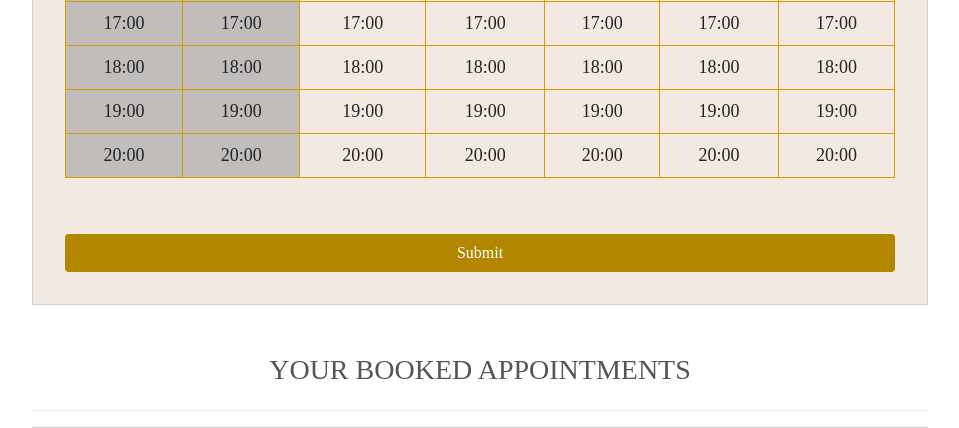
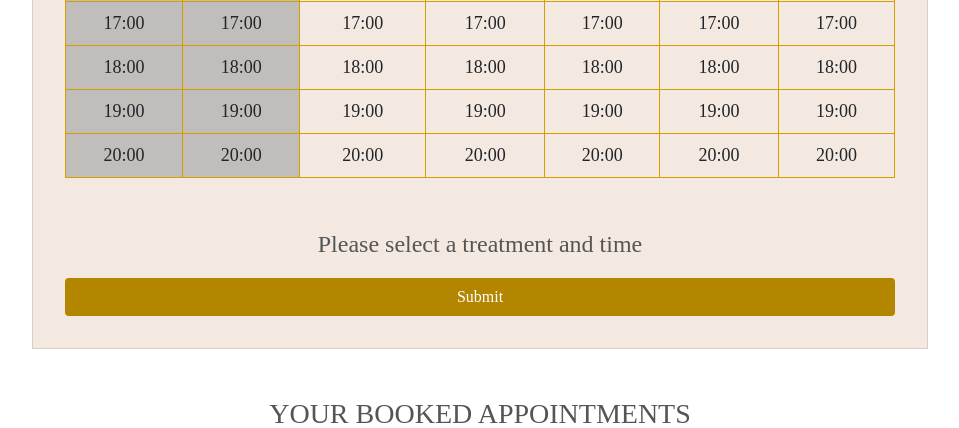
Before and after one commit to DouniaBK/earth-hammam, a Django app: page /booking/ in a window 1280 px wide. Shown: the part 1105-1533 px from the top of the page, without its empty margins (160-1119 px from the left). Run offline with Django 3.2, Linux system fonts and the light colour scheme; data that the repository does not hold is empty; parts of the project's set-up code (start-up, migrations or seed data) failed here and were passed over; some libraries are stand-ins or nearby versions; some web fonts are replaced.

Commit message:
add: improve booking workflow

```diff
--- a/booking/static/script/booking.js
+++ b/booking/static/script/booking.js
@@ -1,3 +1,7 @@
+
+var selectedService = null
+var selectedDate = null
+var selectedTime = null
 
 function onClickCallback(d, t, id, hours_str) {
     console.log("onClickCallback", id, hours_str)
@@ -7,8 +11,13 @@ function onClickCallback(d, t, id, hours_str) {
     date.value = d
     time.value = `${t}:00:00`
 
+    selectedDate = date.value
+    selectedTime = `${t}:00`
+
     // Color in the clicked element
     // Uncolor all others
+
+    console.log("onClickCallback", date.value, time.value)
 
     var hours = JSON.parse(hours_str)
 
@@ -21,15 +30,16 @@ function onClickCallback(d, t, id, hours_str) {
         }
       }
 
-    // Color the element pink
+    // Color the element
     const elem = document.getElementById(id);
     elem.style.backgroundColor = 'rgb(255 255 255 / 76%)';
+    updateFeedbackText();
 }
 
 function onTypeClickCallback(type, treatment_ids) {
-    const date = document.getElementById("id_service")
+    const service_selector = document.getElementById("id_service")
 
-    date.value = type
+    service_selector.value = type
 
     for (idx in treatment_ids) {
         const elem1 = document.getElementById(`hover_mask_${treatment_ids[idx]}`);
@@ -39,11 +49,22 @@ function onTypeClickCallback(type, treatment_ids) {
         elem2.style.visibility = 'hidden';
     }
 
-
     const elem1 = document.getElementById(`hover_mask_${type}`);
     elem1.style.backgroundColor = '#ffffff3d';
 
     const elem2 = document.getElementById(`checkmark_${type}`);
     elem2.style.visibility = 'visible';
 
+    selectedService = service_selector.options[service_selector.selectedIndex].text
+
+    updateFeedbackText();
 }
+
+function updateFeedbackText() {
+
+    var paragraph = document.getElementById("booking_feedback");
+
+    if (selectedService !== null && selectedDate !== null && selectedTime !== null) {
+        paragraph.innerHTML = `You selected the ${selectedService} treatment at ${selectedTime} on ${selectedDate}`;
+    }
+}
--- a/booking/templates/booking/booking.html
+++ b/booking/templates/booking/booking.html
@@ -118,7 +118,11 @@
                             {{ form }}
                         </div>
                     </div>
-                    <br />
+
+                    <div id="booking_feedback" class="booking_feedback">
+                        Please select a treatment and time
+                    </div>
+
                     <input type="submit" class="btn btn-scheduler text-white btn-form-large" value="Submit">
                 </form>
             </div>
@@ -155,6 +159,7 @@
                     </tbody>
                 </table>
             </div>
+            <script type="text/javascript" src="{% static 'script/booking.js' %}"></script>
 </div>
 
 
@@ -164,7 +169,6 @@
 <!-- Footer goes here-->
 {% include 'includes/footer.html' %}
 
-<script type="text/javascript" src="{% static 'script/booking.js' %}"></script>
 <script src="https://code.jquery.com/jquery-2.1.3.min.js"></script>
 <script src="http://maxcdn.bootstrapcdn.com/bootstrap/3.3.1/js/bootstrap.min.js"></script>
 
--- a/static/base.css
+++ b/static/base.css
@@ -433,9 +433,14 @@ footer {
 
 /* Booking */
 .booking_form {
-
     display: flex;
     flex-direction: column;
+}
+
+.booking_feedback {
+    text-align: center;
+    margin: 1rem;
+    font-size: x-large;
 }
 
 .table {
@@ -466,7 +471,7 @@ footer {
 
 .table .thead-light th {
     color: #495057;
-    background-color: #fff4eb;
+    background-color: #ffffff00;
     border-color: #d39e00;
 }
 
```
